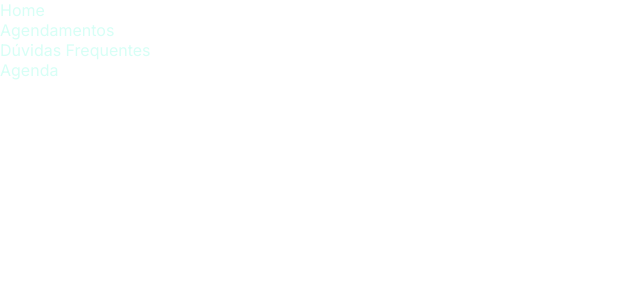
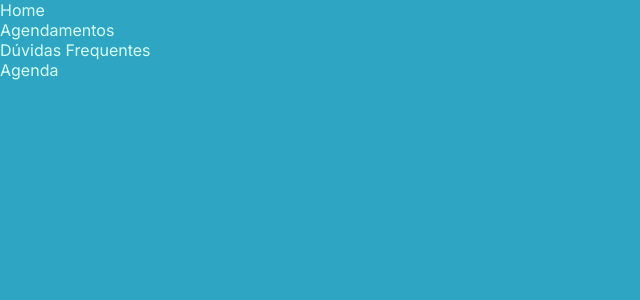
Before and after one commit to lolimamota/comits-de-suporte, a React (Vite) app: page /Agendamento in a window 1280 px wide. Shown: the top 300 px of the page, without its empty margins (0-640 px from the left). Built offline with nearby package versions, Linux system fonts and the light colour scheme.

Commit message:
rotas funcionando

```diff
--- a/src/App.jsx
+++ b/src/App.jsx
@@ -12,6 +12,7 @@
   text-decoration: none;
   font-family: "Inter", sans-serif;
   color: #d7fff6;
+  background-color:#2EA5C2;
 }
 `;
 
--- a/src/Components/Routes/Routes.jsx
+++ b/src/Components/Routes/Routes.jsx
@@ -17,7 +17,7 @@
         <BrowserRouter>
         <nav>
             <li><Link to="/">Home</Link></li>
-            <li><Link to="/Agendamentos">Agendamentos</Link></li>
+            <li><Link to="/Agendamento">Agendamentos</Link></li>
             <li><Link to="/FAQ">Dúvidas Frequentes</Link></li>
         </nav>
         <Routes>
```
